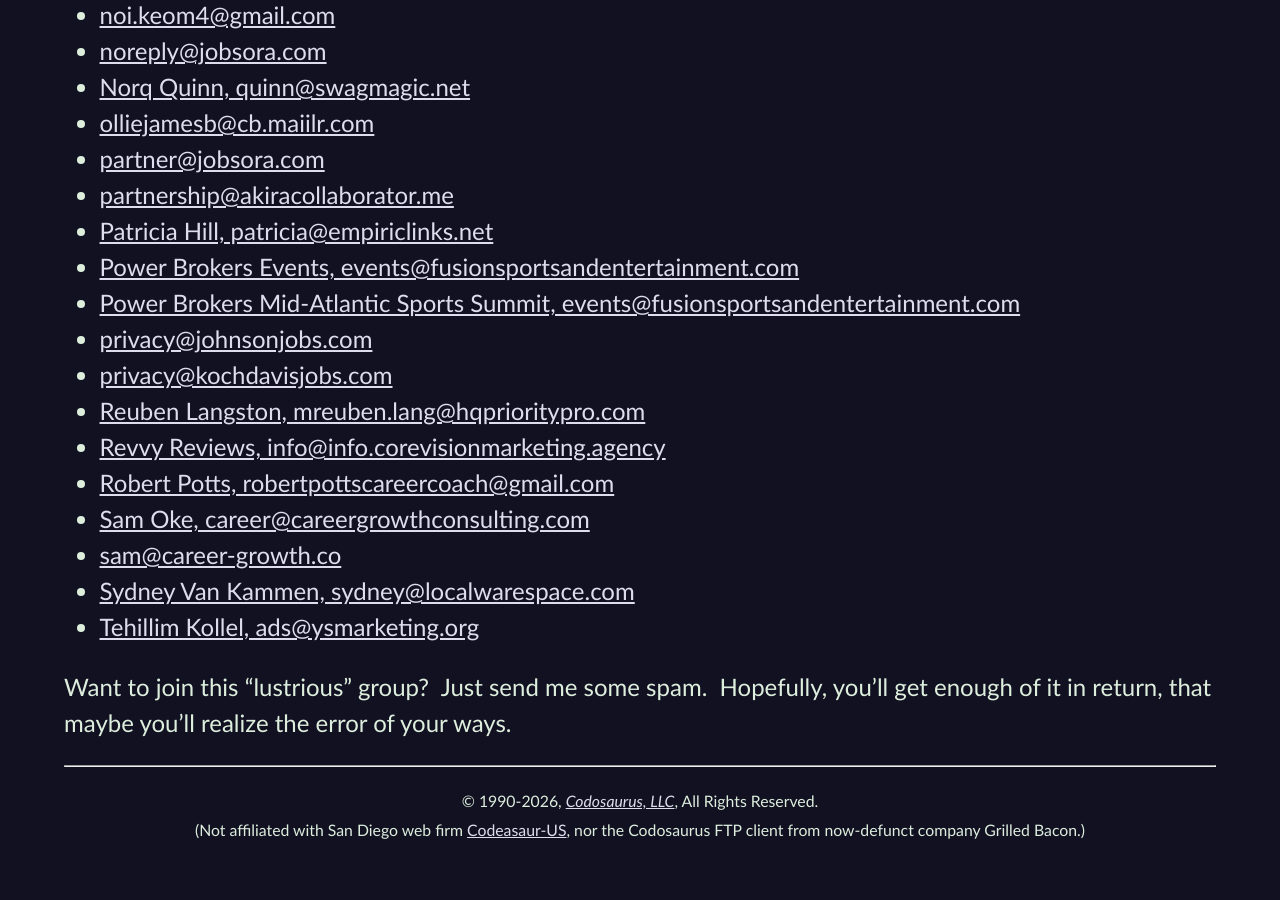
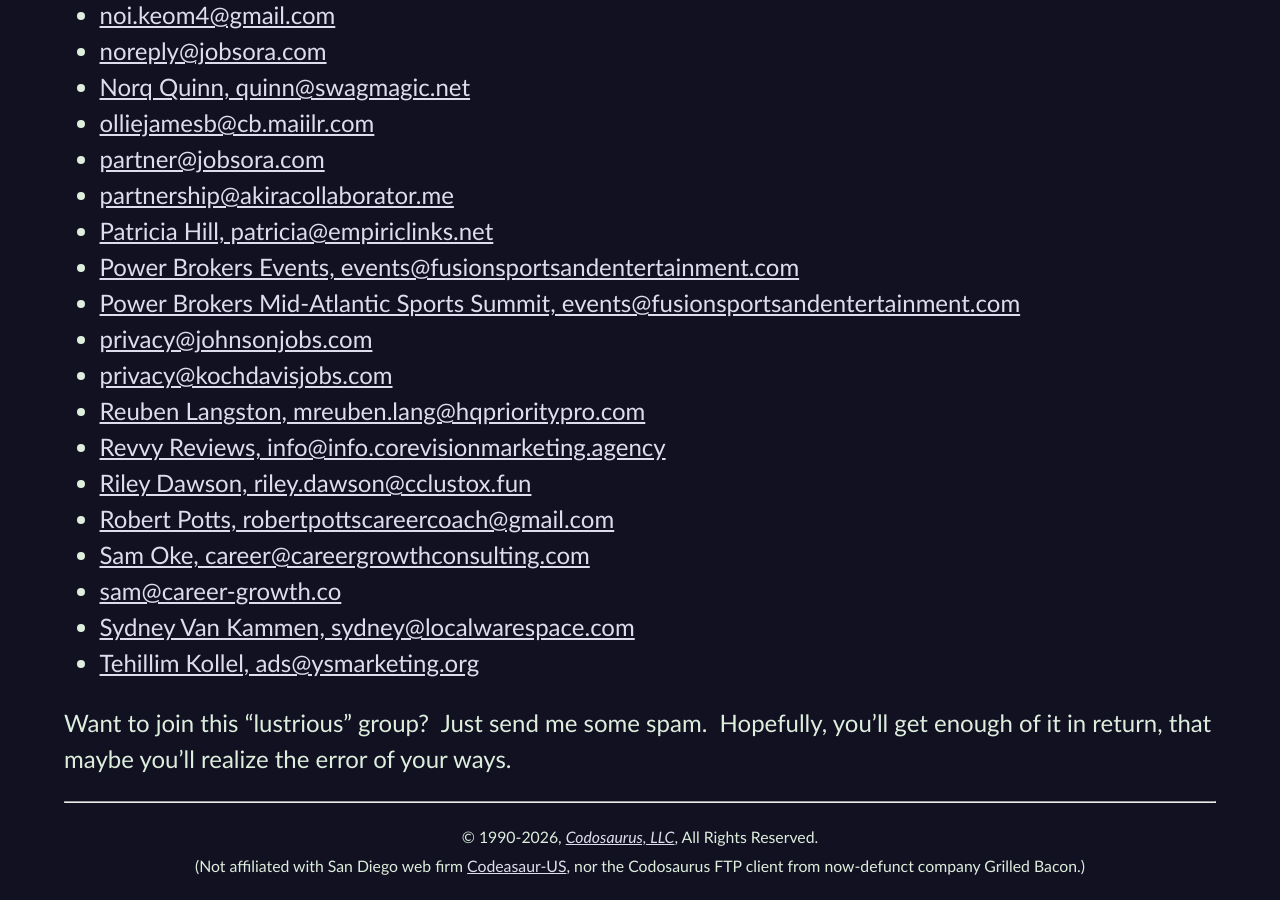
Before and after one commit to CodosaurusLLC/CodosaurusLLC.github.io, a Jekyll site: the page built from spambait.md, in a window 1280 px wide and 900 px high, scrolled down 1745 px. Built offline with Jekyll 4.4.1, drawn with Linux system fonts in a browser that asks for light colours; our own code applies the rules of GitHub Pages for plain Markdown files; before the commit the page ends 2609 px from its top, so only the background shows below that.

Commit message:
add spammer

```diff
--- a/spambait.md
+++ b/spambait.md
@@ -56,6 +56,7 @@
 - [privacy@kochdavisjobs.com](mailto:privacy@kochdavisjobs.com)
 - [Reuben Langston, mreuben.lang@hqprioritypro.com](mailto:mreuben.lang@hqprioritypro.com)
 - [Revvy Reviews, info@info.corevisionmarketing.agency](info@info.corevisionmarketing.agency)
+- [Riley Dawson, riley.dawson@cclustox.fun](mailto:riley.dawson@cclustox.fun)
 - [Robert Potts, robertpottscareercoach@gmail.com](mailto:robertpottscareercoach@gmail.com)
 - [Sam Oke, career@careergrowthconsulting.com](mailto:career@careergrowthconsulting.com)
 - [sam@career-growth.co](mailto:sam@career-growth.co)
```
